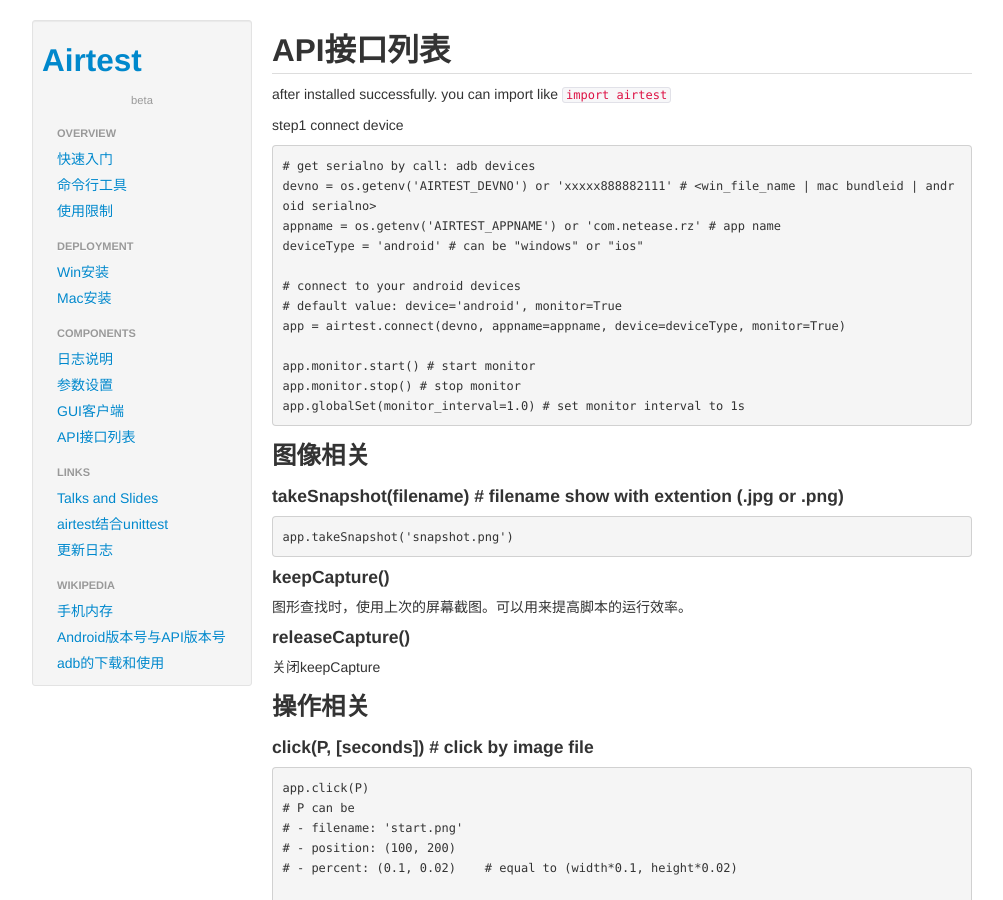
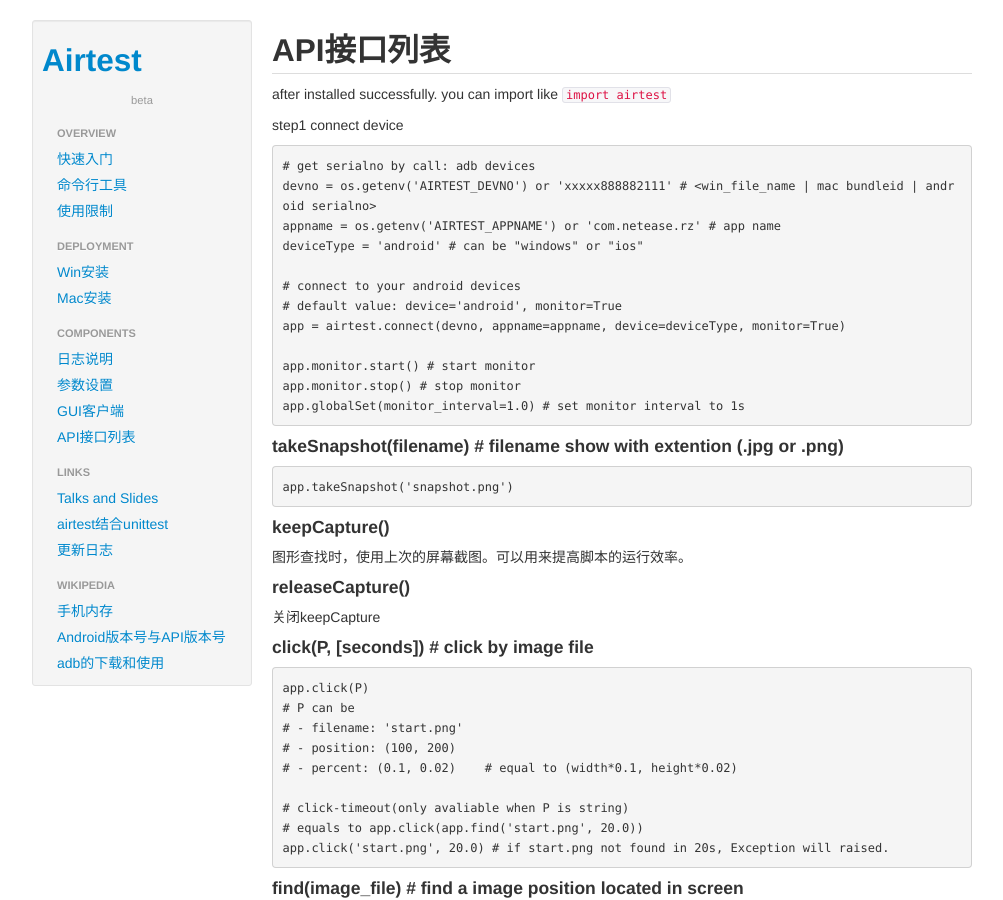
Before and after one commit to NetEase/airtest, a Jekyll site: the page built from _posts/2014-10-31-components-apilist.md, in a window 1280 px wide and 900 px high. Shown: the whole window, without its empty margins (138-1141 px from the left). Built offline with Jekyll 4.4.1, drawn with Linux system fonts in a browser that asks for light colours; comment, search, counter and statistics services are not loaded.

Commit message:
remove extra title

```diff
--- a/_posts/2014-10-31-components-apilist.md
+++ b/_posts/2014-10-31-components-apilist.md
@@ -22,7 +22,6 @@
     app.globalSet(monitor_interval=1.0) # set monitor interval to 1s
 
 
-### 图像相关
 #### takeSnapshot(filename) # filename show with extention (.jpg or .png)
 
     app.takeSnapshot('snapshot.png')
@@ -34,7 +33,6 @@
 #### releaseCapture()
 关闭keepCapture
 
-### 操作相关
 #### click(P, [seconds]) # click by image file
 
     app.click(P)
```
